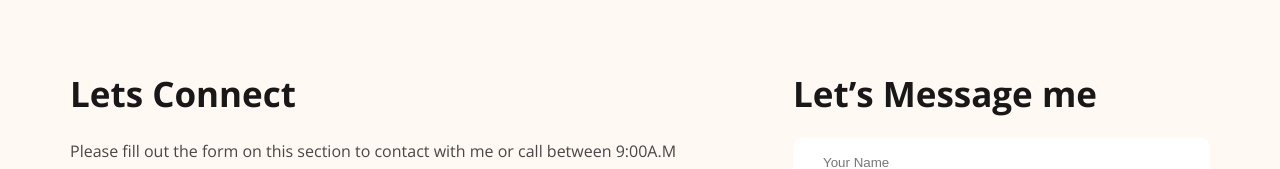
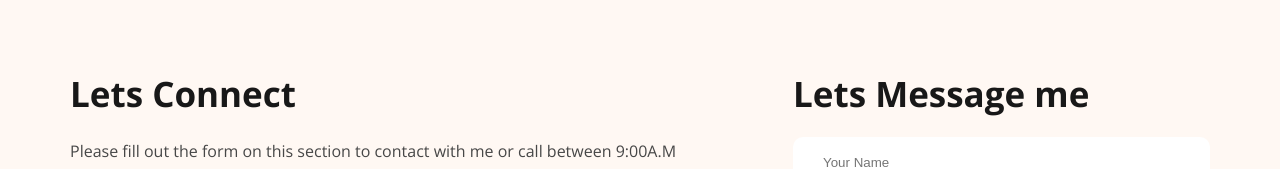
Before and after one commit to rockydey/developer-portfolio-practices, a plain HTML site: page index.html in a window 1280 px wide. Shown: the part 3276-3445 px from the top of the page. Drawn offline with nearby package versions, Linux system fonts and the light colour scheme.

Commit message:
text updated

```diff
--- a/index.html
+++ b/index.html
@@ -224,7 +224,7 @@
           </p>
         </div>
         <div class="message">
-          <h3 class="footer-common-title">Let’s Message me</h3>
+          <h3 class="footer-common-title">Lets Message me</h3>
           <form action="" class="form">
             <input
               type="text"
```
